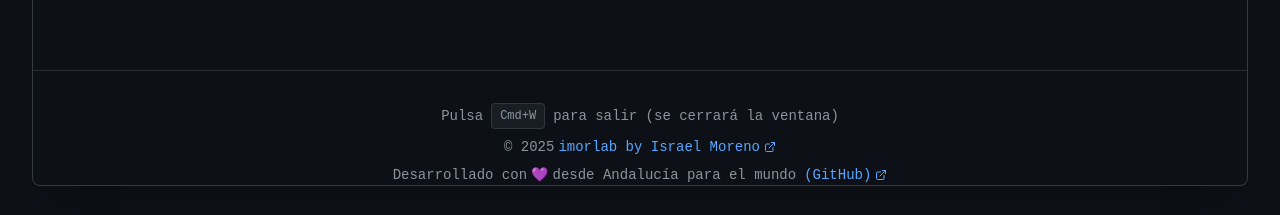
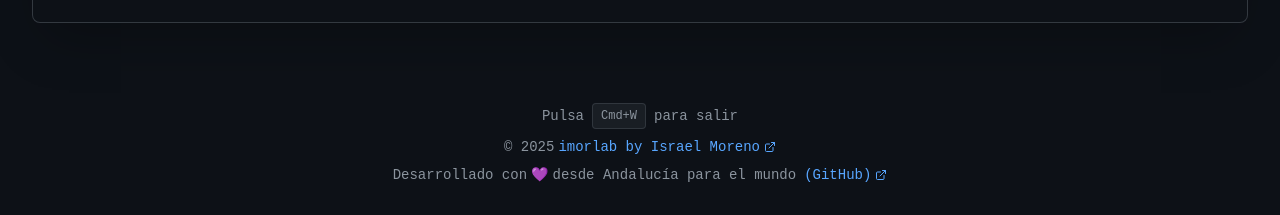
Before and after one commit to imorlab/terminalTime, a Next.js app: page / in a window 1280 px wide. Shown: the part 870-1085 px from the top of the page. Built offline with nearby package versions, Linux system fonts and the light colour scheme; no server answers.

Commit message:
✨ Agregar footer personalizado con enlaces e información del autor

```diff
--- a/src/app/page.tsx
+++ b/src/app/page.tsx
@@ -59,8 +59,8 @@ export default function HomePage() {
             </div>
           </div>
 
+        </div>
           <Footer />
-        </div>
       </div>
     </div>
   )
--- a/src/components/Footer.tsx
+++ b/src/components/Footer.tsx
@@ -4,14 +4,14 @@ import { ExternalLink } from 'lucide-react'
 
 export default function Footer() {
   return (
-    <footer className="mt-12 pt-8 border-t border-terminal-gray/20">
+    <footer className="mt-12 pt-8">
       <div className="text-center space-y-2 text-sm text-terminal-gray">
         <div className="flex items-center justify-center gap-2">
           <span>Pulsa</span>
           <kbd className="px-2 py-1 bg-terminal-gray/10 border border-terminal-gray/20 rounded text-xs">
             Cmd+W
           </kbd>
-          <span>para salir (se cerrará la ventana)</span>
+          <span>para salir</span>
         </div>
 
         <div className="flex items-center justify-center gap-1">
```
